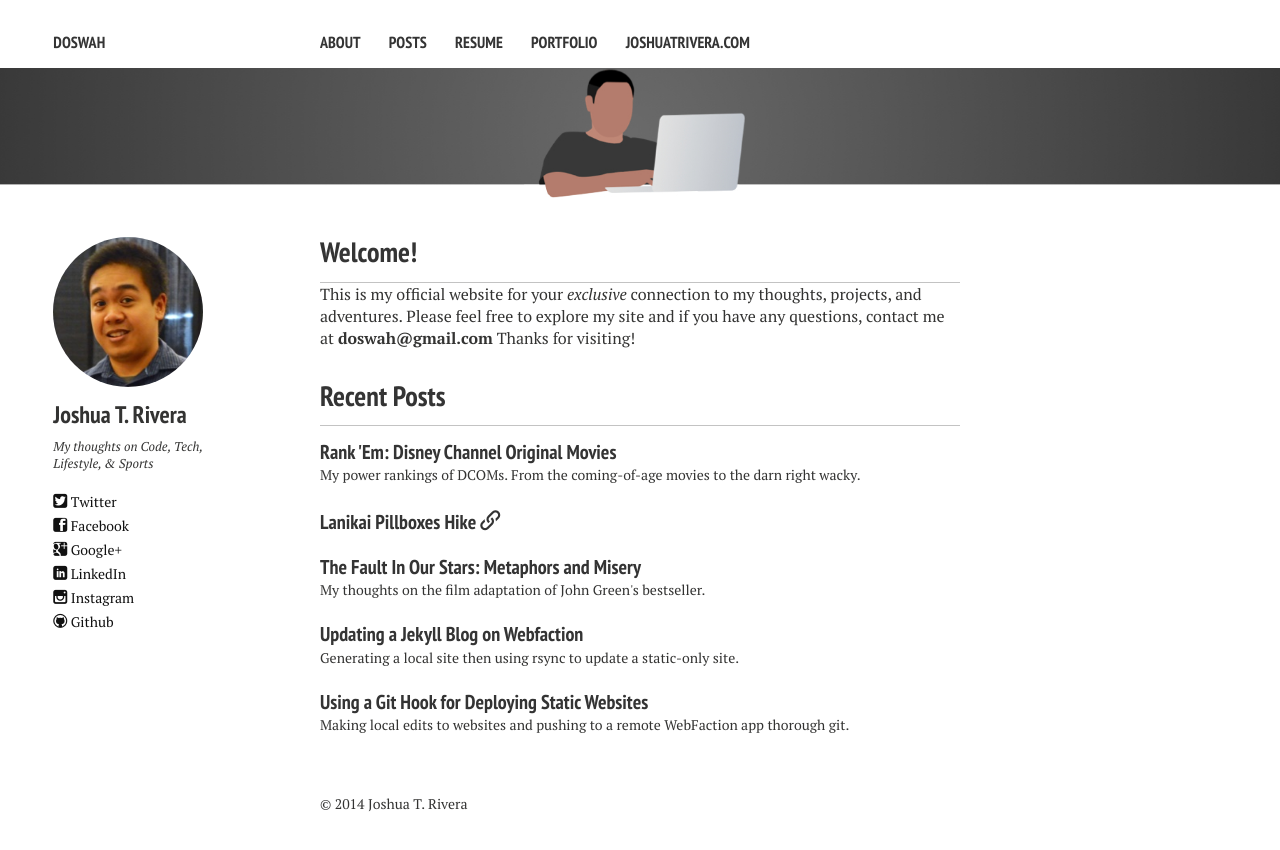
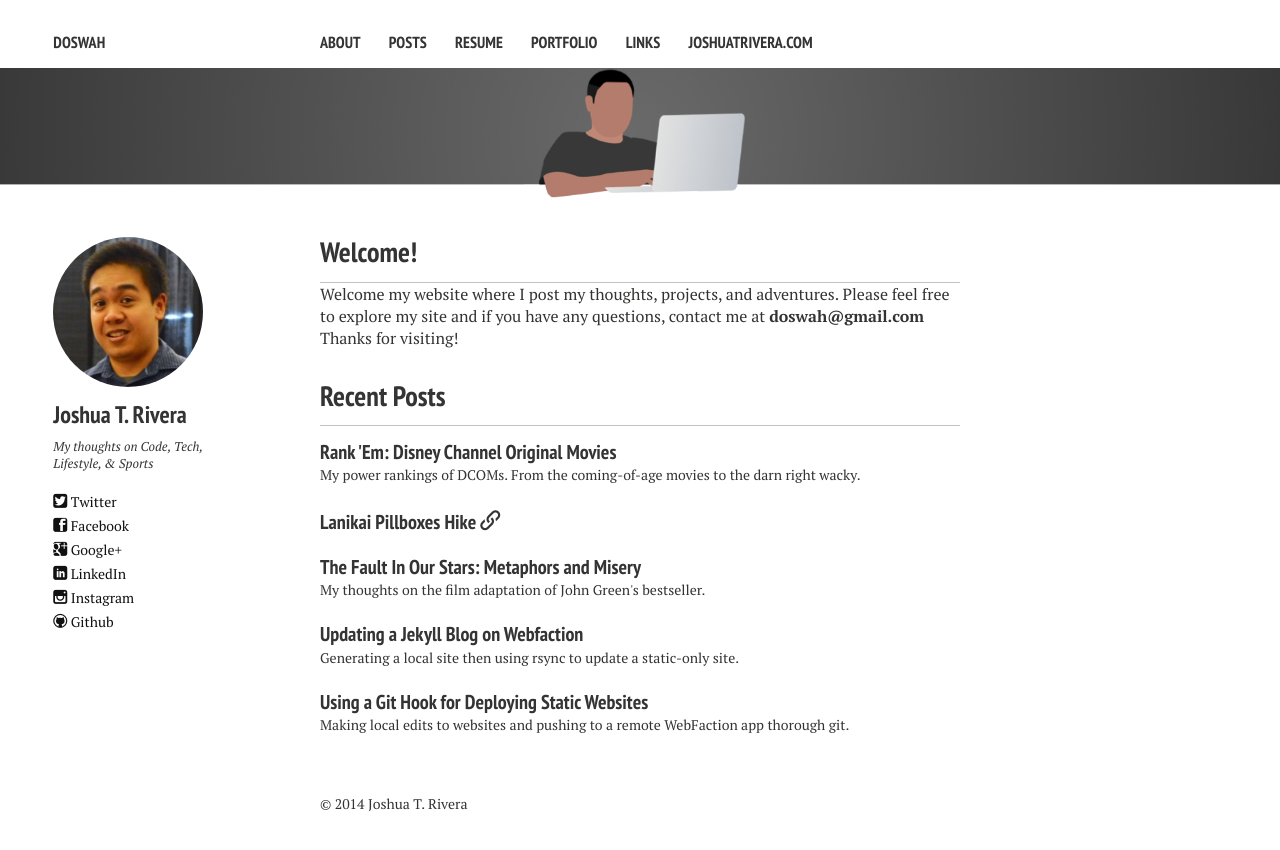
Before and after one commit to alexpolonsky/doswah.com, a Jekyll site: the page built from index.md, in a window 1280 px wide. Shown: the top 850 px of the page. Built offline with Jekyll 4.4.1, drawn with Linux system fonts in a browser that asks for light colours; nearby versions of some CDN libraries.

Commit message:
Started links page

```diff
--- a/_config.yml
+++ b/_config.yml
@@ -45,6 +45,8 @@
     external: true
   - title: Portfolio
     url: /portfolio/
+  - title: Links
+    url: /links/
   - title: JoshuaTRivera.com
     url: http://joshuatrivera.com
     external: true
--- a/_layouts/home.html
+++ b/_layouts/home.html
@@ -38,7 +38,7 @@
 
 
   <h3><a href=" {{ site.url }}">Welcome!</a></h3>
-   This is my official website for your <i>exclusive</i> connection to my thoughts, projects, and adventures. Please feel free to explore my site and if you have any questions, contact me at <b>doswah@gmail.com</b>  Thanks for visiting!
+   Welcome my website where I post my thoughts, projects, and adventures. Please feel free to explore my site and if you have any questions, contact me at <b>doswah@gmail.com</b>  Thanks for visiting!
 </div>
 
 <div id="index">
```
Also changed, not shown: links.md (added, +16 -0 lines).
